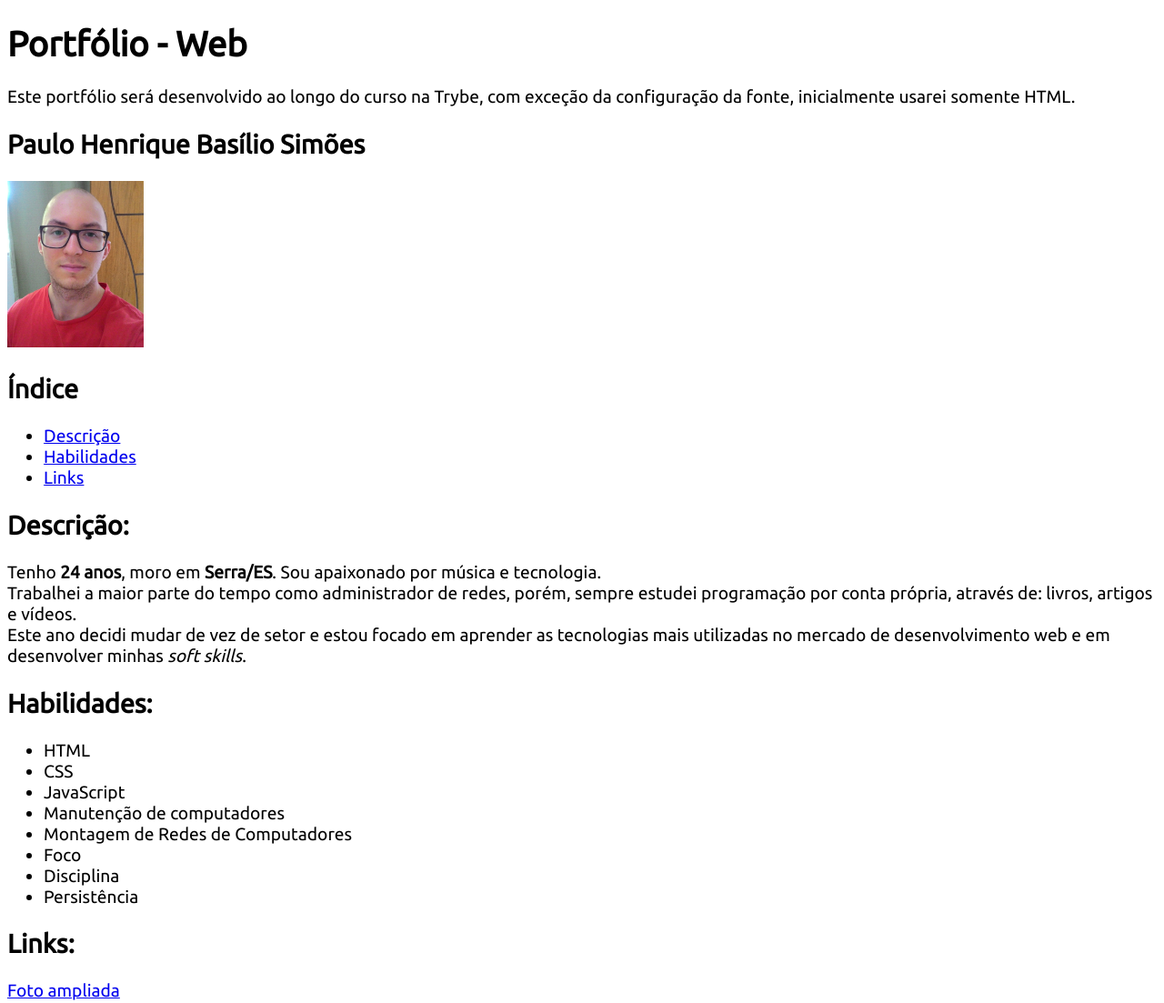
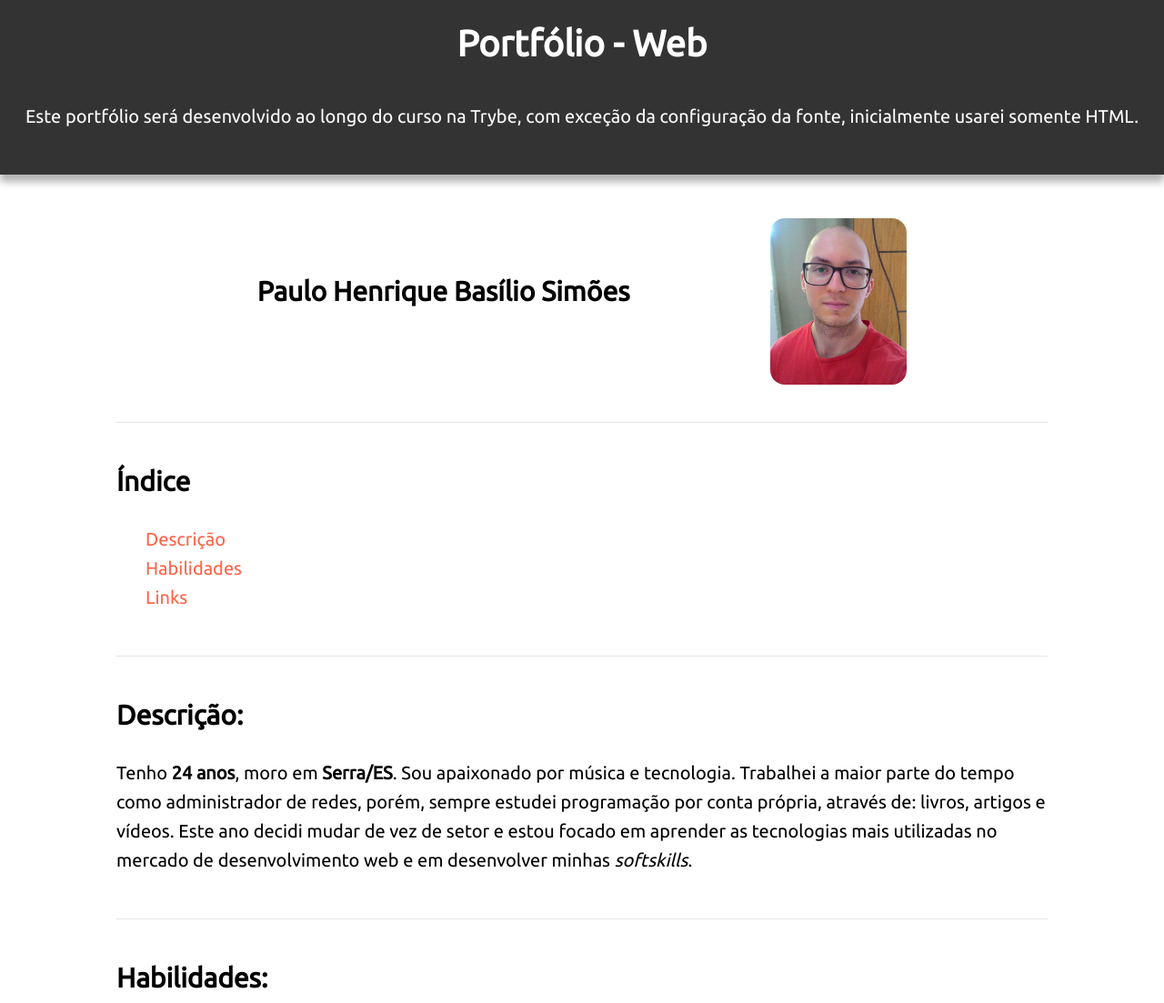
Before and after one commit to paulohbsimoes/paulohbsimoes.github.io, a plain HTML site: page index.html in a window 1280 px wide. Shown: the top 1103 px of the page at 91% size. Drawn offline with Linux system fonts and the light colour scheme.

Commit message:
Atualizando estilos do portfólio depois da aula de CSS

```diff
--- a/index.html
+++ b/index.html
@@ -1,25 +1,31 @@
 <!DOCTYPE html>
 <html lang="en">
+
 <head>
   <meta charset="UTF-8">
   <meta name="viewport" content="width=device-width, initial-scale=1.0">
   <title>Portfólio - Paulo Simões</title>
   <link href="https://fonts.googleapis.com/css2?family=Ubuntu&display=swap" rel="stylesheet">
+  <link rel="stylesheet" href="styles.css">
 </head>
-<body style="font-size: 1.2rem; font-family: 'Ubuntu', sans-serif"> <!-- Só usarei CSS para mudar a fonte -->
-  <header>
+
+<body>
+  <header id="portfolio_web">
     <h1>Portfólio - Web</h1>
-    <p>Este portfólio será desenvolvido ao longo do curso na Trybe, com exceção da configuração da fonte, inicialmente usarei somente HTML.</p>
+    <p>Este portfólio será desenvolvido ao longo do curso na Trybe, com exceção da configuração da fonte,
+      inicialmente usarei somente HTML.</p>
   </header>
 
+  <div class="container">
     <section id="nome_e_foto">
       <!-- Seu nome completo; -->
-    <h2>Paulo Henrique Basílio Simões</h1>
+      <h2>Paulo Henrique Basílio Simões</h2>
       <!-- Uma foto atual sua, acompanhada de um texto alternativo, que deve ser a descrição da foto que você está usando; -->
-    <img src="./assets/foto_perfil.png" alt="Foto de Paulo Simões" width="150px">
-    <!-- Uma breve descrição sobre você, destacando algumas informações como nacionalidade e a cidade/estado onde mora; -->
+      <a href="./assets/foto_perfil.png"><img src="./assets/foto_perfil.png" alt="Foto de Paulo Simões"
+          width="150px"></a>
     </section>
 
+    <!-- Um índice com links internos para as diferentes seções do seu portfólio. -->
     <section id="indice">
       <h2>Índice</h2>
       <ul>
@@ -30,10 +36,14 @@
     </section>
 
     <section id="descricao">
+      <!-- Uma breve descrição sobre você, destacando algumas informações como nacionalidade e a cidade/estado onde mora; -->
+      <!-- Partes do seu portfólio destacadas com negrito e/ou itálico; -->
       <h2>Descrição:</h2>
-    <p>Tenho <strong>24 anos</strong>, moro em <strong>Serra/ES</strong>. Sou apaixonado por música e tecnologia.<br/>
-    Trabalhei a maior parte do tempo como administrador de redes, porém, sempre estudei programação por conta própria, através de: livros, artigos e vídeos.</br>
-    Este ano decidi mudar de vez de setor e estou focado em aprender as tecnologias mais utilizadas no mercado de desenvolvimento web e em desenvolver minhas <em>soft skills</em>. </p>
+      <p>Tenho <strong>24 anos</strong>, moro em <strong>Serra/ES</strong>. Sou apaixonado por música e tecnologia.
+        Trabalhei a maior parte do tempo como administrador de redes, porém, sempre estudei programação por conta
+        própria, através de: livros, artigos e vídeos. Este ano decidi mudar de vez de setor e estou focado em aprender
+        as tecnologias mais utilizadas no mercado de desenvolvimento web e em desenvolver minhas <em>softskills</em>.
+      </p>
     </section>
 
     <section id="habilidades">
@@ -53,24 +63,32 @@
 
     <section id="links">
       <h2>Links:</h2>
-    <a href="./assets/foto_perfil.png" target="_blank">Foto ampliada</a><br/>
+
+      <div class="container">
+
         <h3>Redes sociais:</h3>
-    <a href="https://www.linkedin.com/in/paulohbsimoes" target="_blank">LinkedIn</a><br/>
-    <a href="https://www.instagram.com/paulohbsimoes" target="_blank">Instagram</a><br/>
-    <!-- Um link interno para a sua foto; -->
+        <ul>
+          <li><a href="https://www.linkedin.com/in/paulohbsimoes" target="_blank">LinkedIn</a></li>
+          <li><a href="https://www.instagram.com/paulohbsimoes" target="_blank">Instagram</a></li>
+        </ul>
+
+        <!-- Um link externo para algum blog de que você goste, que abra em uma nova aba; -->
         <h3>Indicações de conteúdo:</h3>
-    <!-- Um link externo para algum blog de que você goste, que abra em uma nova aba; -->
-    <a href="https://shiffman.net/" target="_blank">Daniel Shiffman</a><br/>
-    <a href="https://www.youtube.com/channel/UCTBGXCJHORQjivtgtMsmkAQ" target="_blank">Steve Griffith</a></br>
-    <a href="https://www.youtube.com/user/irideabanana" target="_blank">uidotdev</a><br/>
-    <!-- Partes do seu portfólio destacadas com negrito e/ou itálico; -->
-    <!-- Um índice com links internos para as diferentes seções do seu portfólio. -->
+        <ul>
+          <li><a href="https://shiffman.net/" target="_blank">Daniel Shiffman</a></li>
+          <li><a href="https://www.youtube.com/channel/UCTBGXCJHORQjivtgtMsmkAQ" target="_blank">Steve Griffith</a></li>
+          <li><a href="https://www.youtube.com/user/irideabanana" target="_blank">uidotdev</a></li>
+        </ul>
+
+      </div>
     </section>
 
-  <br/>
+  </div>
 
   <footer>
-    <a href="#nome_e_foto">Voltar para o topo</button>
+    <a href="#portfolio_web">Voltar para o topo</a>
   </footer>
+
 </body>
+
 </html>
--- /dev/null
+++ b/styles.css
@@ -0,0 +1,98 @@
+* {
+    padding: 0;
+    margin: 0;
+    box-sizing: border-box;
+}
+
+body {
+    font-size: 20px;
+    font-family: 'Ubuntu', sans-serif;
+    line-height: 32px;
+}
+
+header {
+    padding: 32px 0px;
+    display: flex;
+    flex-direction: column;
+    justify-content: center;
+    align-items: center;
+    margin-bottom: 16px;
+    background-color: rgba(0, 0, 0, 0.8);
+    color: white;
+    box-shadow: 0px 8px 8px rgba(0, 0, 0, 0.3);
+}
+
+header h1 {
+    margin-bottom: 32px;
+}
+
+header p {
+    padding: 16px;
+}
+
+ul {
+    list-style: none;
+    padding-left: 32px;
+}
+
+a {
+    text-decoration: none;
+    color: tomato;
+}
+
+a:hover {
+    color: rgb(10, 10, 149);
+}
+
+section {
+    display: flex;
+    flex-direction: column;
+    border-bottom: 1px solid rgba(0, 0, 0, 0.1);
+    padding: 48px 0;
+}
+
+section:last-child {
+    border-bottom: none;
+}
+
+section h2 {
+    margin-bottom: 32px;
+}
+
+section h3 {
+    margin-bottom: 16px;
+}
+
+.container {
+    width: 80vw;
+    margin: 0 auto;
+}
+
+#nome_e_foto {
+    display: flex;
+    flex-direction: row;
+    justify-content: space-evenly;
+    align-items: center;
+    padding: 32px 0px;
+}
+
+#nome_e_foto img {
+    border-radius: 16px;
+}
+
+#links .container {
+    padding-left: 32px;
+}
+
+#links ul {
+    margin-bottom: 32px;
+}
+
+footer {
+    height: 200px;
+    background-color: rgba(0, 0, 0, 0.8);
+    padding: 32px;
+    display: flex;
+    justify-content: center;
+    align-items: center;
+}
```
Lines whose indentation alone changed are shown as unchanged.
